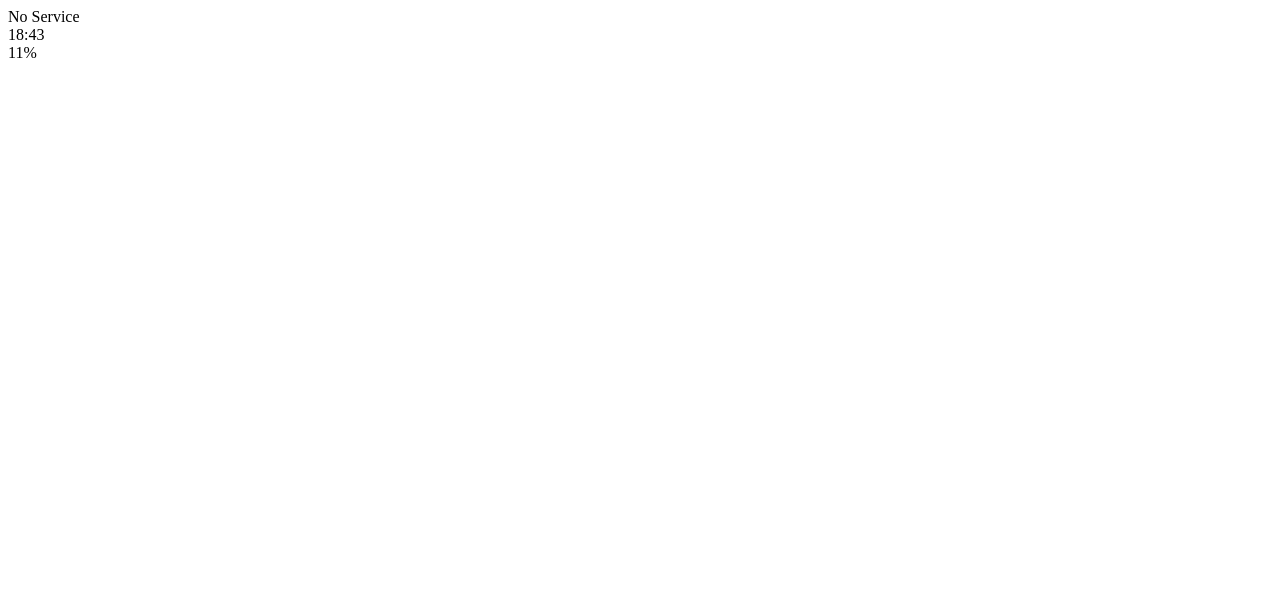
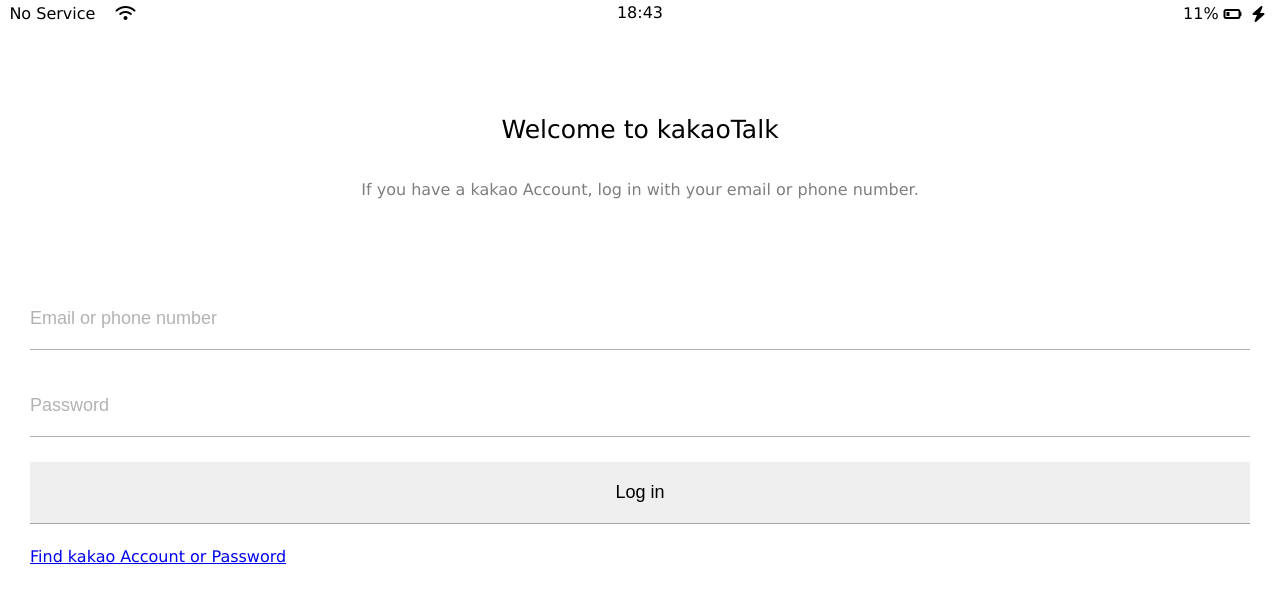
Before and after one commit to asdusepro/didgudwnsnew, a plain HTML site: page index.html in a window 1280 px wide. Drawn offline with Linux system fonts and the light colour scheme.

Commit message:
Css/style,status-bar

```diff
--- /dev/null
+++ b/css/reset.css
@@ -0,0 +1,47 @@
+
+html, body, div, span, applet, object, iframe,
+h1, h2, h3, h4, h5, h6, p, blockquote, pre,
+a, abbr, acronym, address, big, cite, code,
+del, dfn, em, img, ins, kbd, q, s, samp,
+small, strike, strong, sub, sup, tt, var,
+b, u, i, center,
+dl, dt, dd, ol, ul, li,
+fieldset, form, label, legend,
+table, caption, tbody, tfoot, thead, tr, th, td,
+article, aside, canvas, details, embed,
+figure, figcaption, footer, header, hgroup,
+menu, nav, output, ruby, section, summary,
+time, mark, audio, video {
+	margin: 0;
+	padding: 0;
+	border: 0;
+	font-size: 100%;
+	font: inherit;
+	vertical-align: baseline;
+}
+/* HTML5 display-role reset for older browsers */
+article, aside, details, figcaption, figure,
+footer, header, hgroup, menu, nav, section {
+	display: block;
+}
+body {
+	line-height: 1;
+}
+ol, ul {
+	list-style: none;
+}
+blockquote, q {
+	quotes: none;
+}
+blockquote:before, blockquote:after,
+q:before, q:after {
+	content: '';
+	content: none;
+}
+table {
+	border-collapse: collapse;
+	border-spacing: 0;
+}
+input:focus{
+    outline: none;
+}
--- /dev/null
+++ b/css/status-bar.css
@@ -0,0 +1,23 @@
+#status-bar {
+    display: flex;
+    justify-content: center;
+    padding:5px 3px ;
+}
+.status-bar_column{
+    width: 33%;
+}
+.status-bar_column:first-child span {
+    margin-right: 10px;
+}
+.status-bar_column:nth-child(2){
+    display: flex;
+    justify-content: center;
+}
+.status-bar_column:last-child{
+    display: flex;
+    justify-content: flex-end;
+    align-items: center;
+}
+.status-bar_column .fas{
+    margin: 0px 5px;
+}
--- /dev/null
+++ b/css/styies.css
@@ -0,0 +1,40 @@
+@import "reset.css";
+@import "status-bar.css";
+body {
+    font-family:Verdana, Geneva, Tahoma, sans-serif;
+}
+.welcome-header{
+    margin: 90px 0px;
+    text-align: center;
+    display: flex;
+    flex-direction: column;
+    align-items: center;
+}
+.welcome-header_title{
+    margin-bottom: 40px;
+    font-size: 25px;
+    font-weight: 500;
+}
+.welcome-header_text{
+    width: 60%;
+    opacity: 0.5;
+}
+#login-form{
+    display: flex;
+    flex-direction: column;
+    margin: 0px 30px;
+}
+#login-form input{
+    border: none;
+    padding: 20px 0px;
+    font-size: 18px;
+    border-bottom: 1px solid rgba(0, 0, 0, 0.3);
+    margin-bottom: 25px;
+    transition: border-coior 0.3s ease-in-out;
+}
+#login-form input::placeholder {
+    color:  rgba(0, 0, 0, 0.3);
+}
+#login-form input:focus{
+    border-color: rgba(0, 0, 0, 0.6);
+}
--- a/index.html
+++ b/index.html
@@ -1,6 +1,7 @@
 <!DOCTYPE html>
 <html lang="en">
   <head>
+    <link rel="stylesheet" href="css/styies.css" />
     <meta charset="UTF-8" />
     <meta name="viewport" content="width=device-width, initial-scale=1.0" />
     <title>Welcome to KakaoTalk</title>
@@ -9,16 +10,32 @@
     <div id="status-bar">
       <div class="status-bar_column">
         <span>No Service</span>
-        <!--To Do: Wifi Icon-->
+        <i class="fas fa-wifi"></i>
       </div>
       <div class="status-bar_column">
         <span>18:43</span>
       </div>
       <div class="status-bar_column">
         <span>11%</span>
-        <!-- Battery Icon -->
-        <!-- Lightning Icon -->
+        <i class="fas fa-battery-quarter"></i>
+        <i class="fas fa-bolt"></i>
       </div>
     </div>
+    <header class="welcome-header">
+      <h1 class="welcome-header_title">Welcome to kakaoTalk</h1>
+      <p class="welcome-header_text">
+        If you have a kakao Account, log in with your email or phone number.
+      </p>
+    </header>
+    <form id="login-form">
+      <input type="text" placeholder="Email or phone number" />
+      <input type="password" placeholder="Password" />
+      <input type="submit" value="Log in" />
+      <a href="#">Find kakao Account or Password</a>
+    </form>
+    <script
+      src="https://kit.fontawesome.com/6478f529f2.js"
+      crossorigin="anonymous"
+    ></script>
   </body>
 </html>
```
